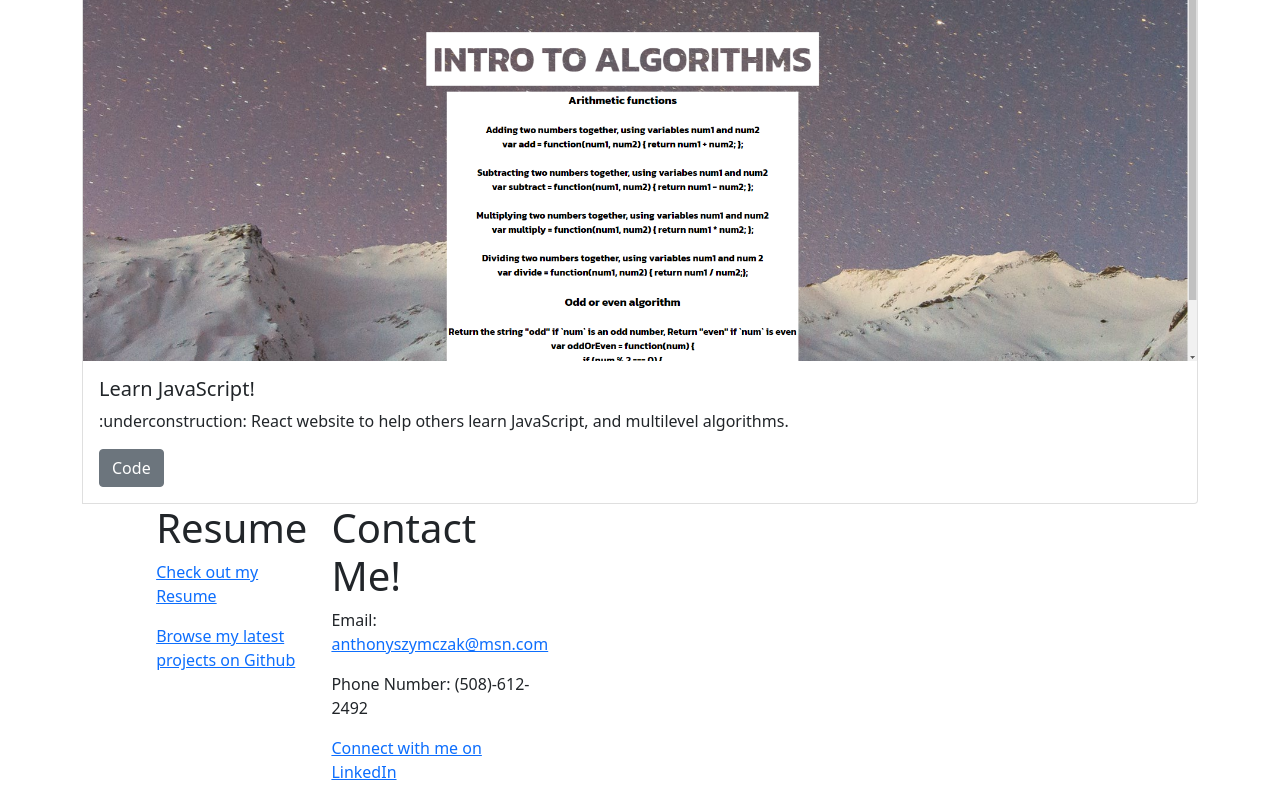
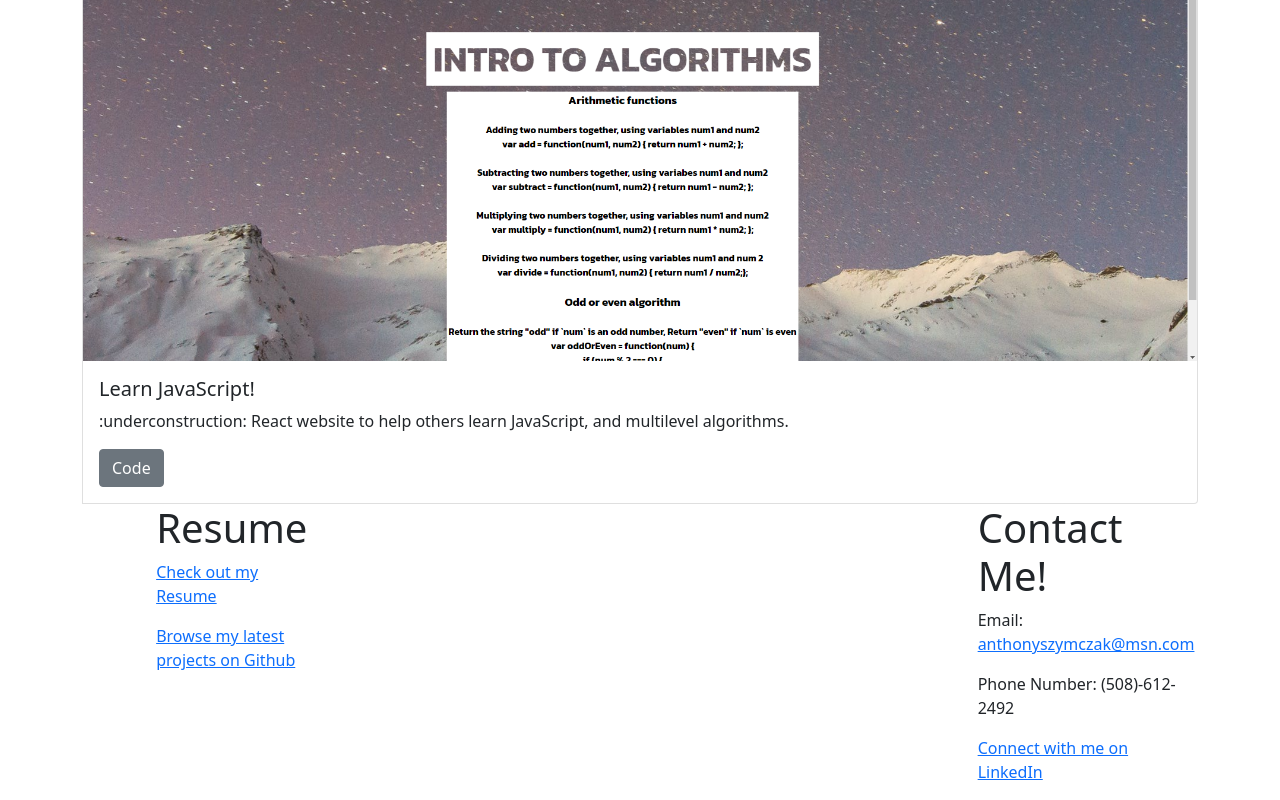
Before and after one commit to AnthonySzymczak/profile, a React (Create React App) app in the folder portfolio/: page / in a window 1280 px wide. Shown: the part 1855-2655 px from the top of the page. Built offline with nearby package versions, Linux system fonts and the light colour scheme.

Commit message:
column spacing

```diff
--- a/portfolio/src/components/Footer/index.js
+++ b/portfolio/src/components/Footer/index.js
@@ -50,11 +50,13 @@ function Footer() {
       </Container>
                 </div>
 
+                <Col className="empty-col"></Col>
+
 {/* Contact and coresponding links */}
       <div className="primary blob dark-blobs" id="contact">
         <Container class="contact">
           <Row className="footer-row">
-            <Col data-aos="zoom-in" className="align-right right-border">
+            <Col data-aos="zoom-in" className="right-border">
               <h1 className="header highlight-text">Contact Me!</h1>
               <p className="light-text header-content">
                 Email:{" "}
```
